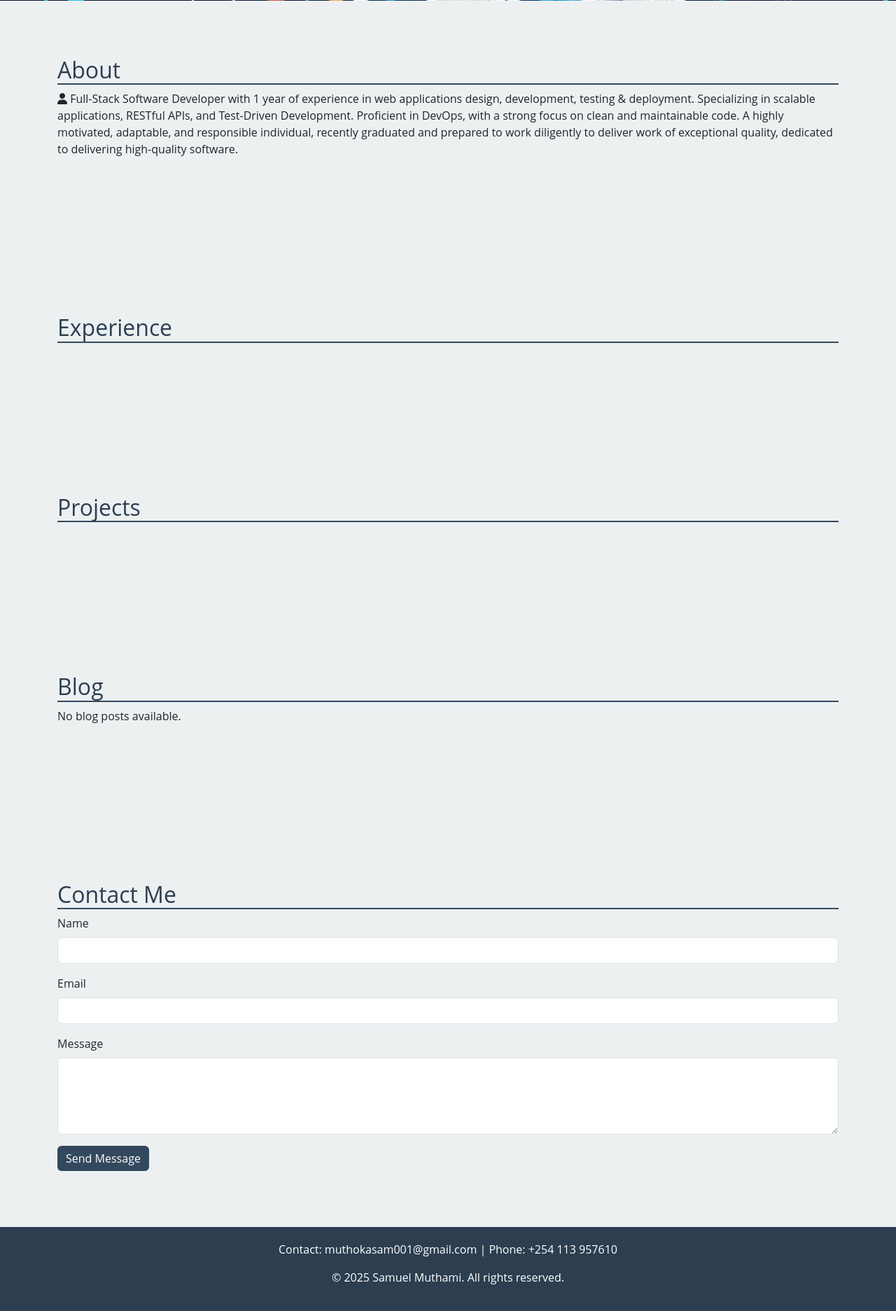
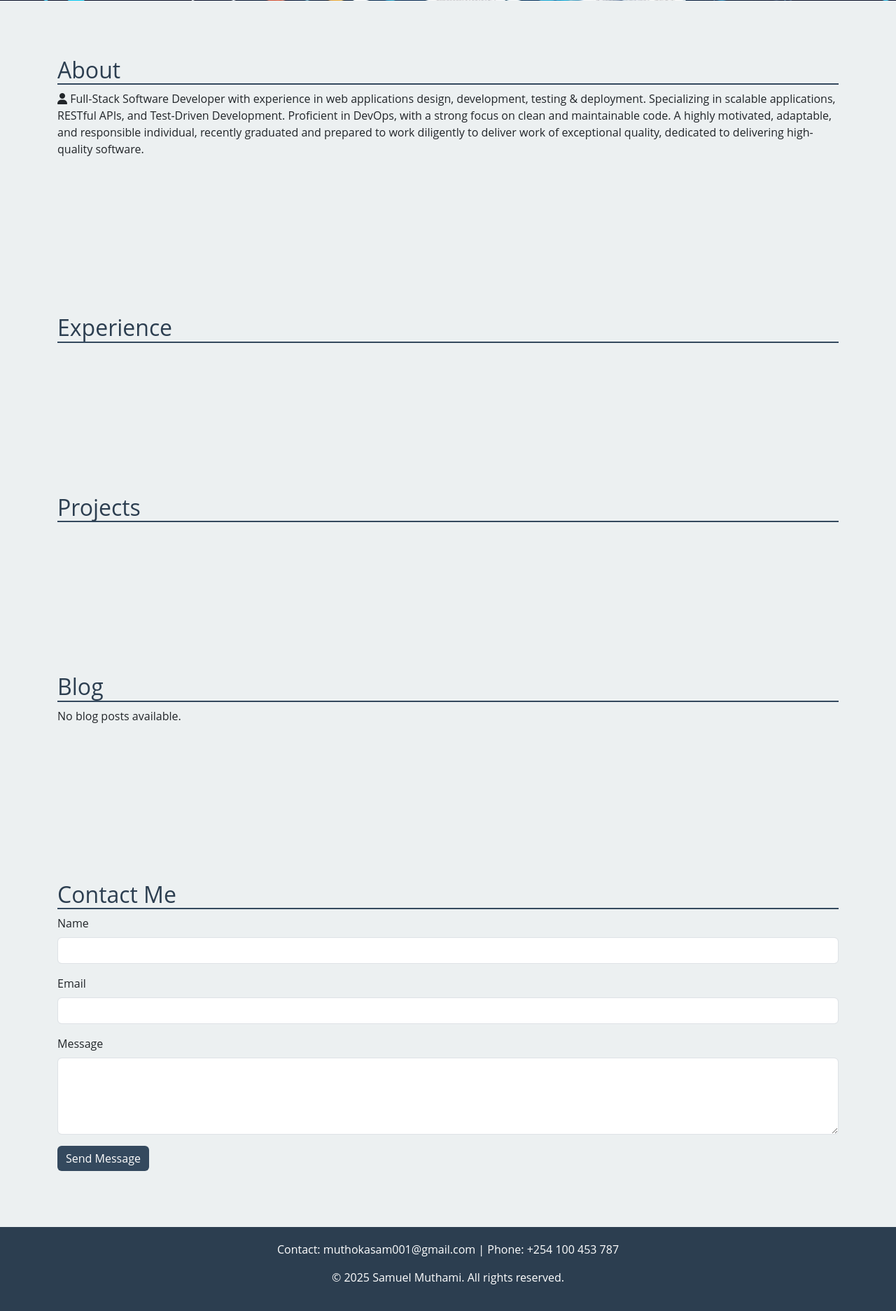
Before and after one commit to Samthoh/portfolio, a Django app: page / in a window 1280 px wide. Shown: the part 479-2352 px from the top of the page at 70% size. Run offline with Django 5.2, Linux system fonts and the light colour scheme; data that the repository does not hold is empty; some libraries are stand-ins or nearby versions.

Commit message:
Update home.html

```diff
--- a/portfolio_app/templates/portfolio_app/home.html
+++ b/portfolio_app/templates/portfolio_app/home.html
@@ -183,7 +183,7 @@
     <div class="container">
         <section id="about">
             <h2>About</h2>
-            <p><i class="fa fa-user"></i> Full-Stack Software Developer with 1 year of experience in web applications design, development, testing & deployment. Specializing in scalable applications, RESTful APIs, and Test-Driven Development. Proficient in DevOps, with a strong focus on clean and maintainable code. A highly motivated, adaptable, and responsible individual, recently graduated and prepared to work diligently to deliver work of exceptional quality, dedicated to delivering high-quality software.</p>
+            <p><i class="fa fa-user"></i> Full-Stack Software Developer with experience in web applications design, development, testing & deployment. Specializing in scalable applications, RESTful APIs, and Test-Driven Development. Proficient in DevOps, with a strong focus on clean and maintainable code. A highly motivated, adaptable, and responsible individual, recently graduated and prepared to work diligently to deliver work of exceptional quality, dedicated to delivering high-quality software.</p>
         </section>
 
         <section id="experience" class="mt-5">
@@ -262,7 +262,7 @@
     </div>
 
     <footer>
-        <p>Contact: <a href="mailto:muthokasam001@gmail.com">muthokasam001@gmail.com</a> | Phone: +254 113 957610</p>
+        <p>Contact: <a href="mailto:muthokasam001@gmail.com">muthokasam001@gmail.com</a> | Phone: +254 100 453 787</p>
         <p>&copy; 2025 Samuel Muthami. All rights reserved.</p>
     </footer>
 
```
